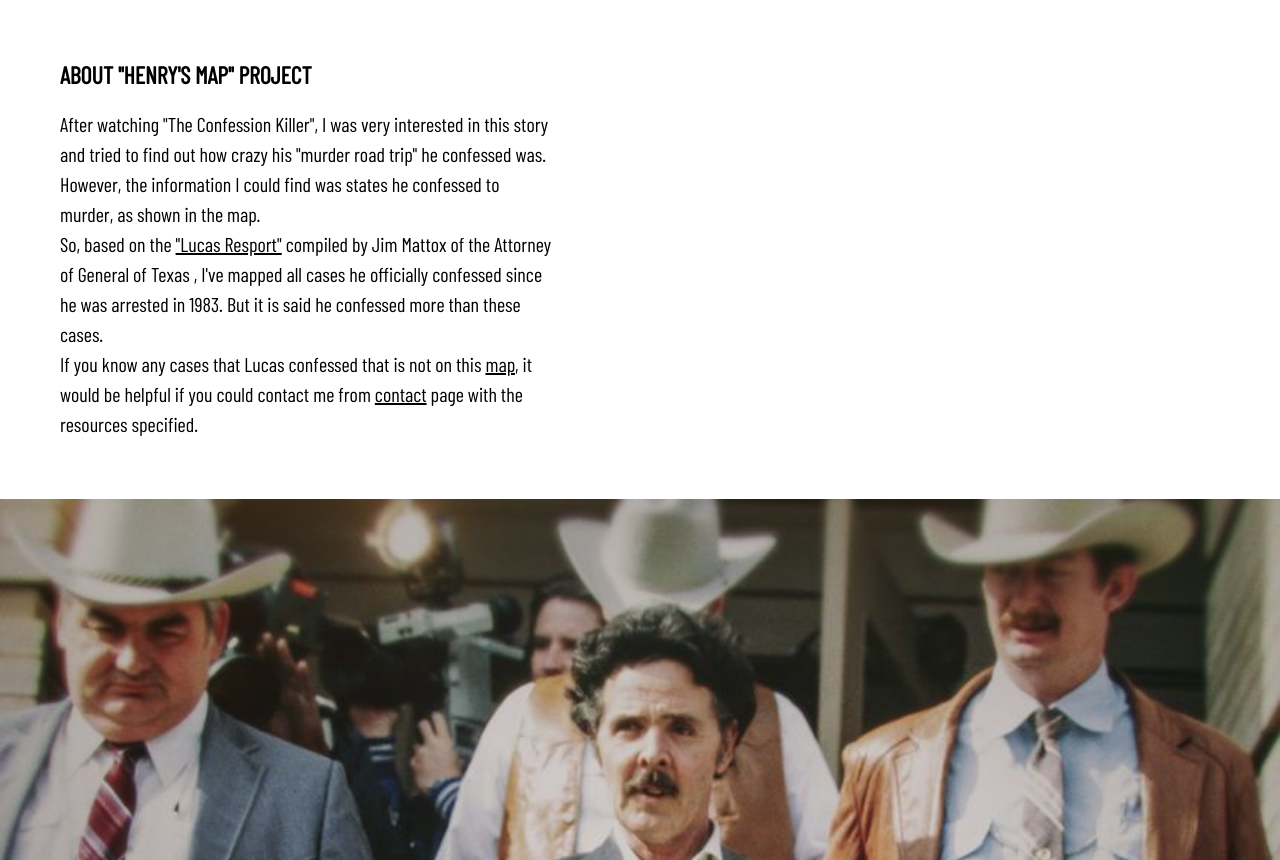
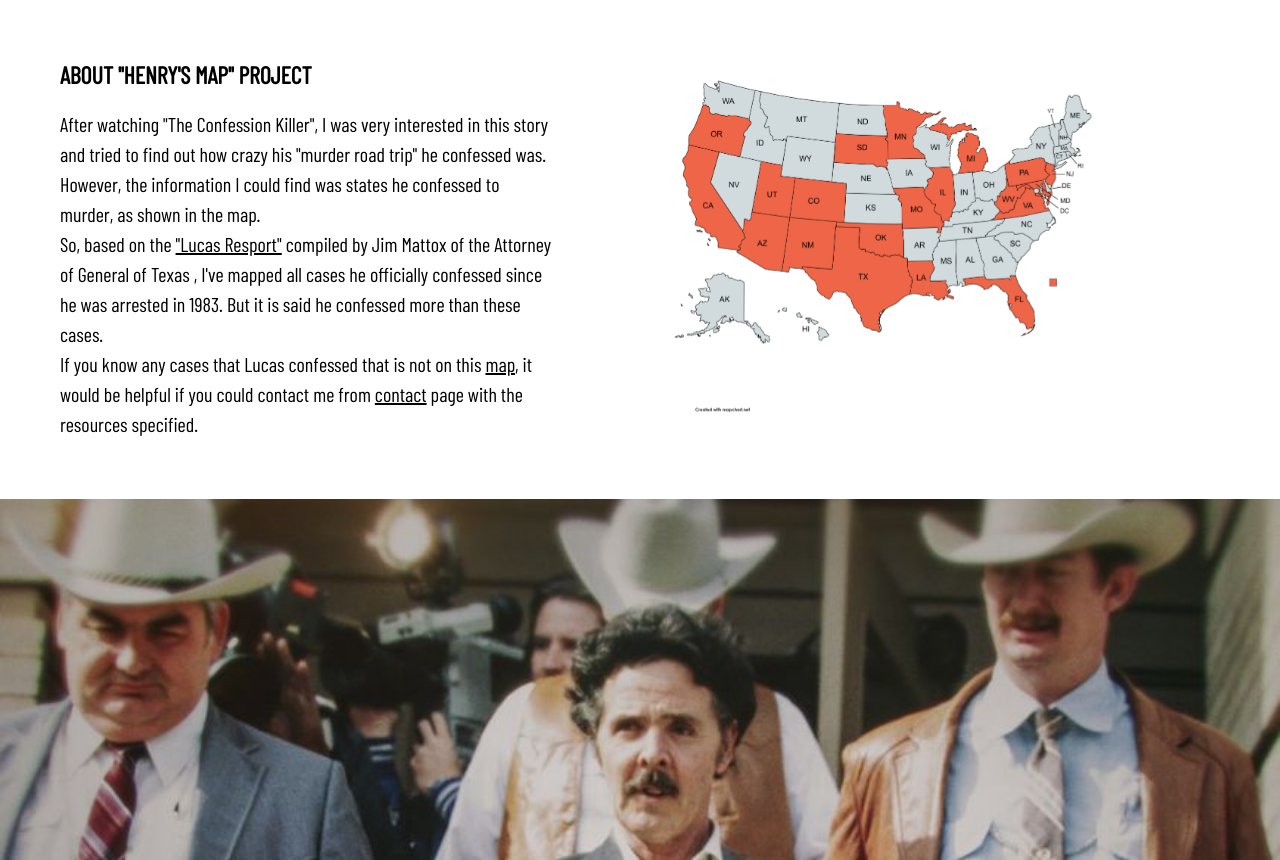
Before and after one commit to aya222222/henry-s_map, a plain HTML site: page main.html in a window 1280 px wide. Shown: the part 2239-3099 px from the top of the page. Drawn offline with nearby package versions, Linux system fonts and the light colour scheme; files whose address does not match are found by name; a web font is replaced by a local one.

Commit message:
Update main.html

```diff
--- a/main.html
+++ b/main.html
@@ -99,11 +99,11 @@
         However, the information I could find was states he confessed to murder, as shown in the map.
         <br>So, based on the <a href="http://coldcasecameron.com/wp-content/uploads/2014/02/Lucas-Report-1986.pdf">"Lucas Resport"</a> compiled by Jim Mattox of the Attorney of General of Texas , I've mapped all cases he officially confessed since he was arrested in 1983.
         But it is said he confessed more than these cases.
-        <br>If you know any cases that Lucas confessed that is not on this <a href="file:///D:/xamp/htdocs/my_projects/henry_map/index.html">map</a>, it would be helpful if you could contact me from <a href="file:///D:/xamp/htdocs/my_projects/henry_map/contact.html">contact</a> page with the resources specified.
+        <br>If you know any cases that Lucas confessed that is not on this <a href="index.html">map</a>, it would be helpful if you could contact me from <a href="contact.html">contact</a> page with the resources specified.
       </p>
     </div>
     <div class="fade-content content-img-2">
-        <img src="../henry_map/img/map.png" alt="">
+        <img src="/img/map.png" alt="">
     </div>
 </div>
  <div class="content content-4">
```
